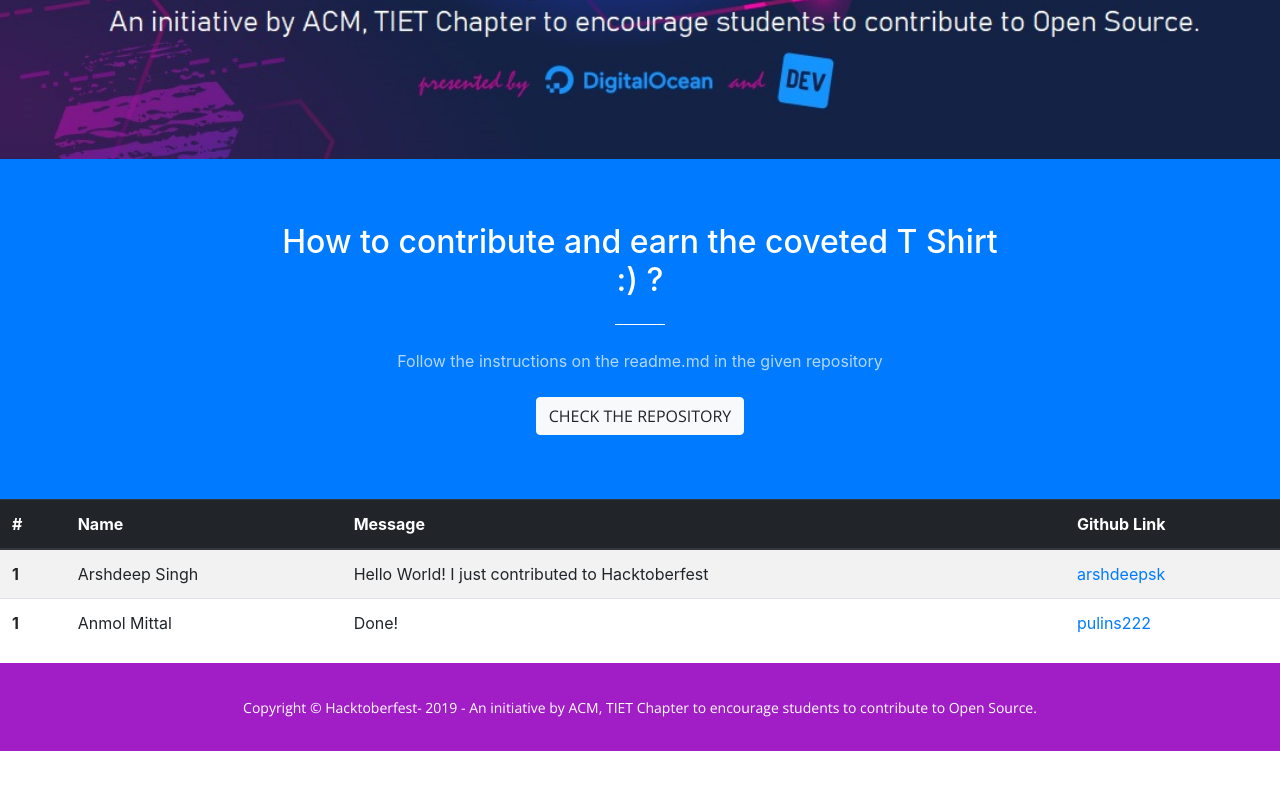
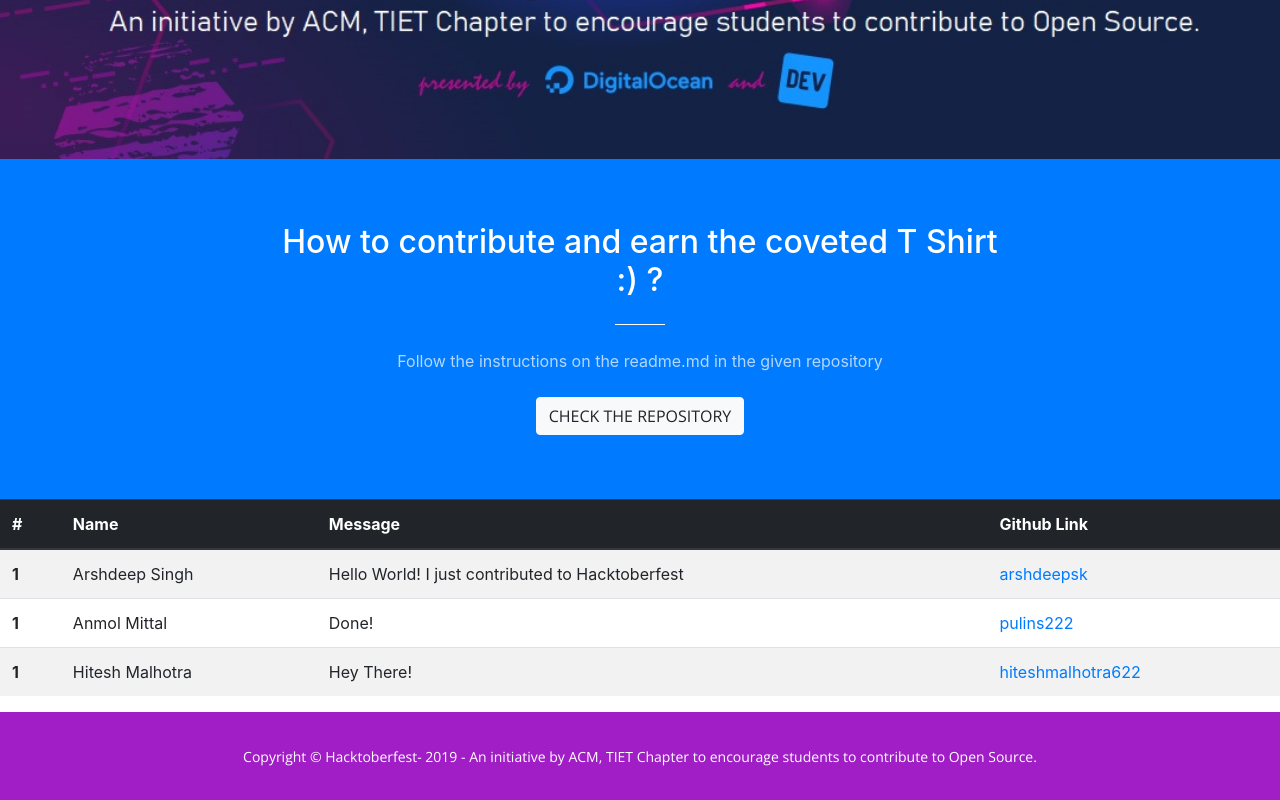
Before and after one commit to arshdeepsk/hacktoberFest2019, a website with bundled scripts: page index.html in a window 1280 px wide. Shown: the part 641-1441 px from the top of the page. Before the commit the page ends 1392 px from the top, so only its background shows below. Built offline with nearby package versions, Linux system fonts and the light colour scheme.

Commit message:
Added Hitesh Malhotra

```diff
--- a/index.html
+++ b/index.html
@@ -89,6 +89,12 @@
             <td>Done!</td>
             <td><a href="https://github.com/pulins222">pulins222</a></td>
           </tr>
+           <tr>
+            <th scope="row">1</th>
+            <td>Hitesh Malhotra</td>
+            <td>Hey There!</td>
+            <td><a href="https://github.com/hiteshmalhotra622">hiteshmalhotra622</a></td>
+          </tr>
         </tbody>
       </table>
     </div>
```
